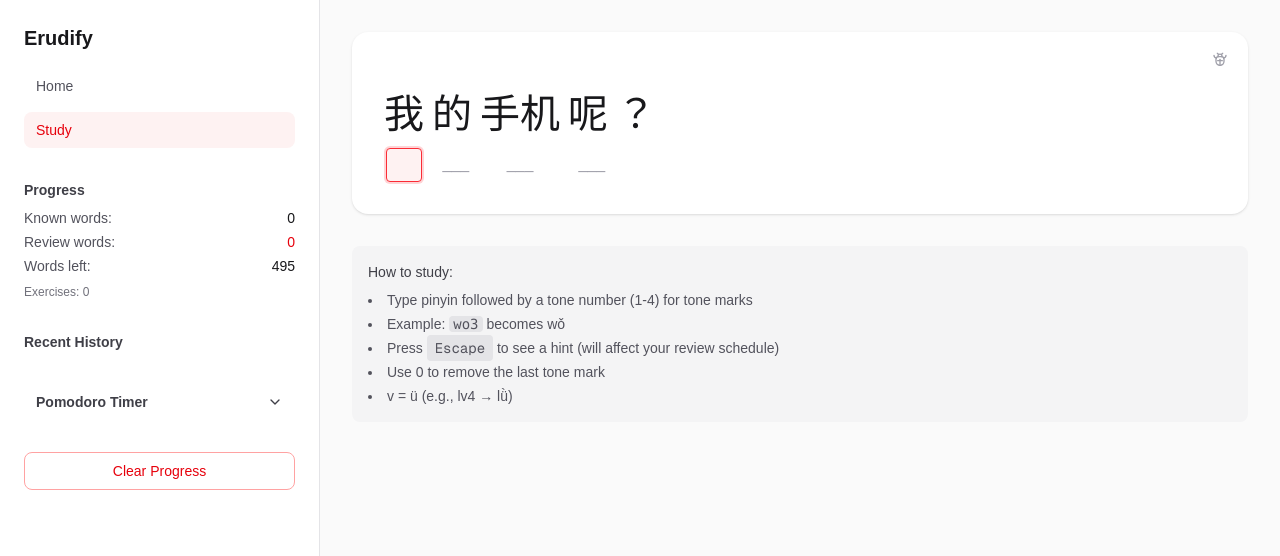
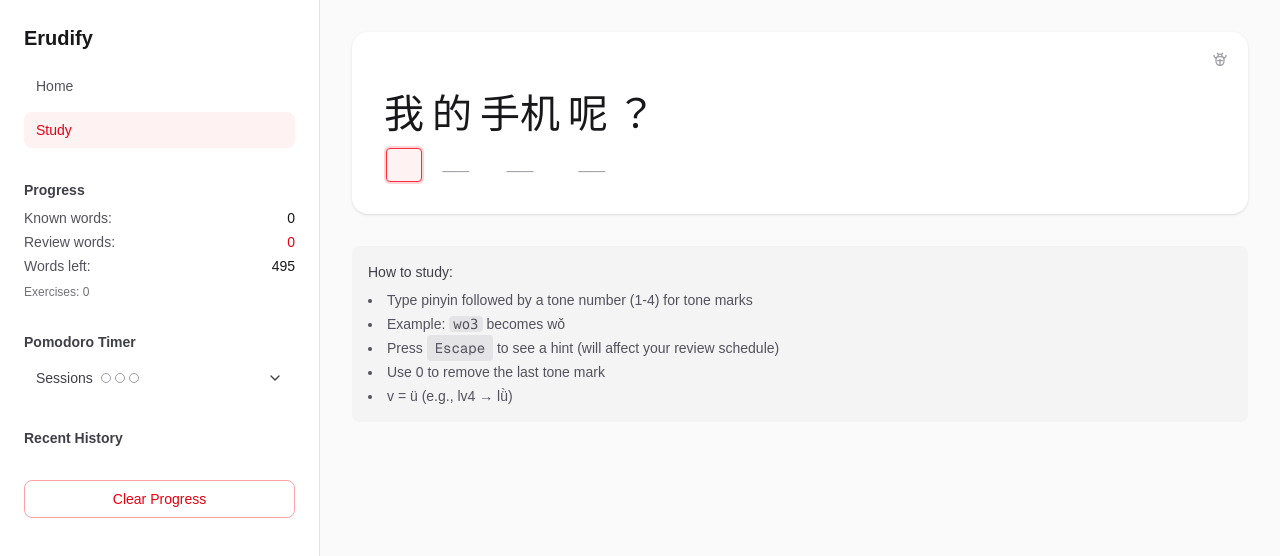
Before and after one commit to erudify/app.js, a Next.js app: page /read in a window 1280 px wide. Shown: the top 556 px of the page. Built offline with nearby package versions, Linux system fonts and the light colour scheme.

Commit message:
Update Pomodoro timer per feedback: move position, change to 10min sessions, add 3-session tracking
Co-authored-by: lemmih <1443107+lemmih@users.noreply.github.com>

```diff
--- a/src/app/read/page.tsx
+++ b/src/app/read/page.tsx
@@ -572,6 +572,8 @@ export default function ReadPage() {
           </div>
         </div>
 
+        <PomodoroTimer />
+
         <div className="mt-8">
           <h3 className="mb-2 text-sm font-semibold text-zinc-700 dark:text-zinc-300">
             Recent History
@@ -655,8 +657,6 @@ export default function ReadPage() {
             })}
           </div>
         </div>
-
-        <PomodoroTimer />
 
         <div className="mt-8">
           <button
--- a/src/components/PomodoroTimer.tsx
+++ b/src/components/PomodoroTimer.tsx
@@ -2,8 +2,9 @@
 
 import { useState, useEffect, useRef } from "react";
 
-const WORK_TIME = 25 * 60; // 25 minutes in seconds
+const WORK_TIME = 10 * 60; // 10 minutes in seconds
 const BREAK_TIME = 5 * 60; // 5 minutes in seconds
+const MAX_SESSIONS = 3; // Three sessions to complete
 
 /**
  * A simple, minimalistic Pomodoro timer component
@@ -13,6 +14,7 @@ export function PomodoroTimer() {
   const [isRunning, setIsRunning] = useState(false);
   const [isBreak, setIsBreak] = useState(false);
   const [timeLeft, setTimeLeft] = useState(WORK_TIME);
+  const [completedSessions, setCompletedSessions] = useState(0);
   const intervalRef = useRef<NodeJS.Timeout | null>(null);
   const isBreakRef = useRef(false);
 
@@ -39,6 +41,12 @@ export function PomodoroTimer() {
             // Auto-switch between work and break
             const wasBreak = isBreakRef.current;
             setIsBreak(!wasBreak);
+
+            // If completing a work session (not a break), increment completed sessions
+            if (!wasBreak && completedSessions < MAX_SESSIONS) {
+              setCompletedSessions((count) => count + 1);
+            }
+
             // Return the appropriate time for the next mode
             return wasBreak ? WORK_TIME : BREAK_TIME;
           }
@@ -58,7 +66,7 @@ export function PomodoroTimer() {
         intervalRef.current = null;
       }
     };
-  }, [isRunning]);
+  }, [isRunning, completedSessions]);
 
   const handleStartPause = () => {
     setIsRunning(!isRunning);
@@ -68,6 +76,7 @@ export function PomodoroTimer() {
     setIsRunning(false);
     setIsBreak(false);
     setTimeLeft(WORK_TIME);
+    setCompletedSessions(0);
   };
 
   const handleToggleMode = () => {
@@ -78,11 +87,29 @@ export function PomodoroTimer() {
 
   return (
     <div className="mt-8">
+      <h3 className="mb-2 text-sm font-semibold text-zinc-700 dark:text-zinc-300">
+        Pomodoro Timer
+      </h3>
+
       <button
         onClick={() => setIsExpanded(!isExpanded)}
-        className="flex w-full items-center justify-between rounded-lg px-3 py-2 text-sm font-semibold text-zinc-700 hover:bg-zinc-100 dark:text-zinc-300 dark:hover:bg-zinc-800"
+        className="flex w-full items-center justify-between rounded-lg px-3 py-2 text-sm font-medium text-zinc-700 hover:bg-zinc-100 dark:text-zinc-300 dark:hover:bg-zinc-800"
       >
-        <span>Pomodoro Timer</span>
+        <div className="flex items-center gap-2">
+          <span>Sessions</span>
+          <div className="flex gap-1">
+            {[...Array(MAX_SESSIONS)].map((_, i) => (
+              <div
+                key={i}
+                className={`h-2.5 w-2.5 rounded-full border ${
+                  i < completedSessions
+                    ? "border-red-600 bg-red-600 dark:border-red-400 dark:bg-red-400"
+                    : "border-zinc-400 bg-transparent dark:border-zinc-500"
+                }`}
+              />
+            ))}
+          </div>
+        </div>
         <svg
           xmlns="http://www.w3.org/2000/svg"
           width="16"
```
